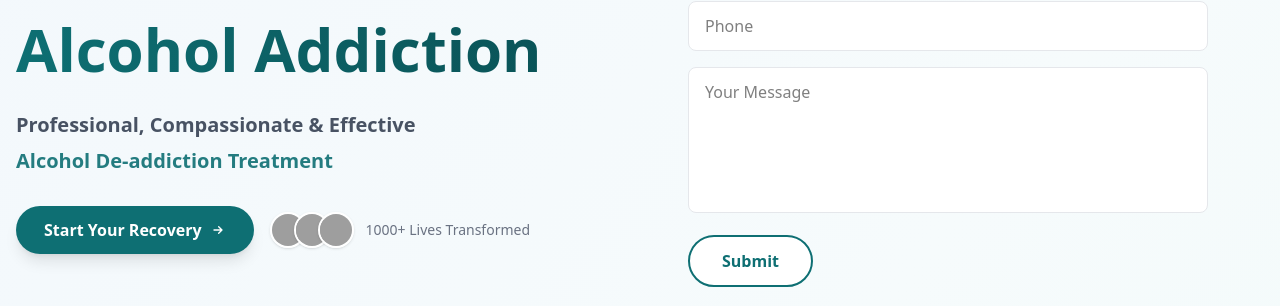
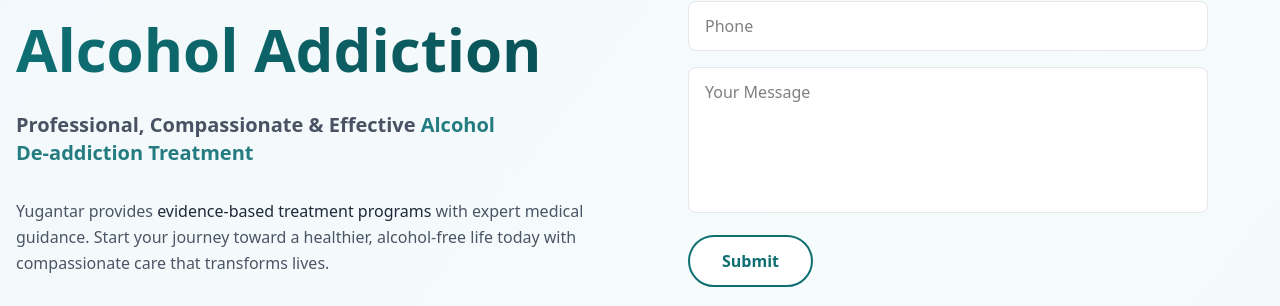
Before and after one commit to ladali-123/Yugantar, a React (Vite) app: page / in a window 1280 px wide. Shown: the part 257-563 px from the top of the page. Built offline with nearby package versions, Linux system fonts and the light colour scheme; grey boxes are pictures that could not be loaded.

Commit message:
committed

```diff
--- a/src/components/HeroBanner.jsx
+++ b/src/components/HeroBanner.jsx
@@ -57,7 +57,7 @@
          text-3xl sm:text-4xl lg:text-5xl xl:text-6xl font-bold text-gray-900 leading-tight mb-6
           text-center md:text-left
 ">
-              <span className="block">Break Free from</span>
+              Break Free from{" "}
               <span className="bg-gradient-to-r from-[#0E6F73] to-[#0a5458] bg-clip-text text-transparent">
                 Alcohol Addiction
               </span>
@@ -69,10 +69,21 @@
   text-lg sm:text-base lg:text-xl font-semibold text-gray-700 leading-snug mb-8 opacity-90
   text-center md:text-left
 ">
-              <span className="block mb-2">Professional, Compassionate & Effective</span>
+              Professional, Compassionate & Effective
               <span className="text-[#0E6F73]">
-                Alcohol De-addiction Treatment
+                {" "}Alcohol <br /> De-addiction Treatment
               </span>
+            </p>
+
+            {/* Description with better spacing */}
+            <p className="
+  text-base sm:text-base text-gray-600 leading-relaxed mb-8 max-w-xl
+  text-center text-justify
+  md:text-left md:text-start
+">
+              Yugantar provides <span className="font-medium text-gray-800">evidence-based treatment programs </span>
+              with expert medical guidance. Start your journey toward a healthier, alcohol-free life today with
+              compassionate care that transforms lives.
             </p>
 
 
```
Lines whose indentation alone changed are shown as unchanged.
